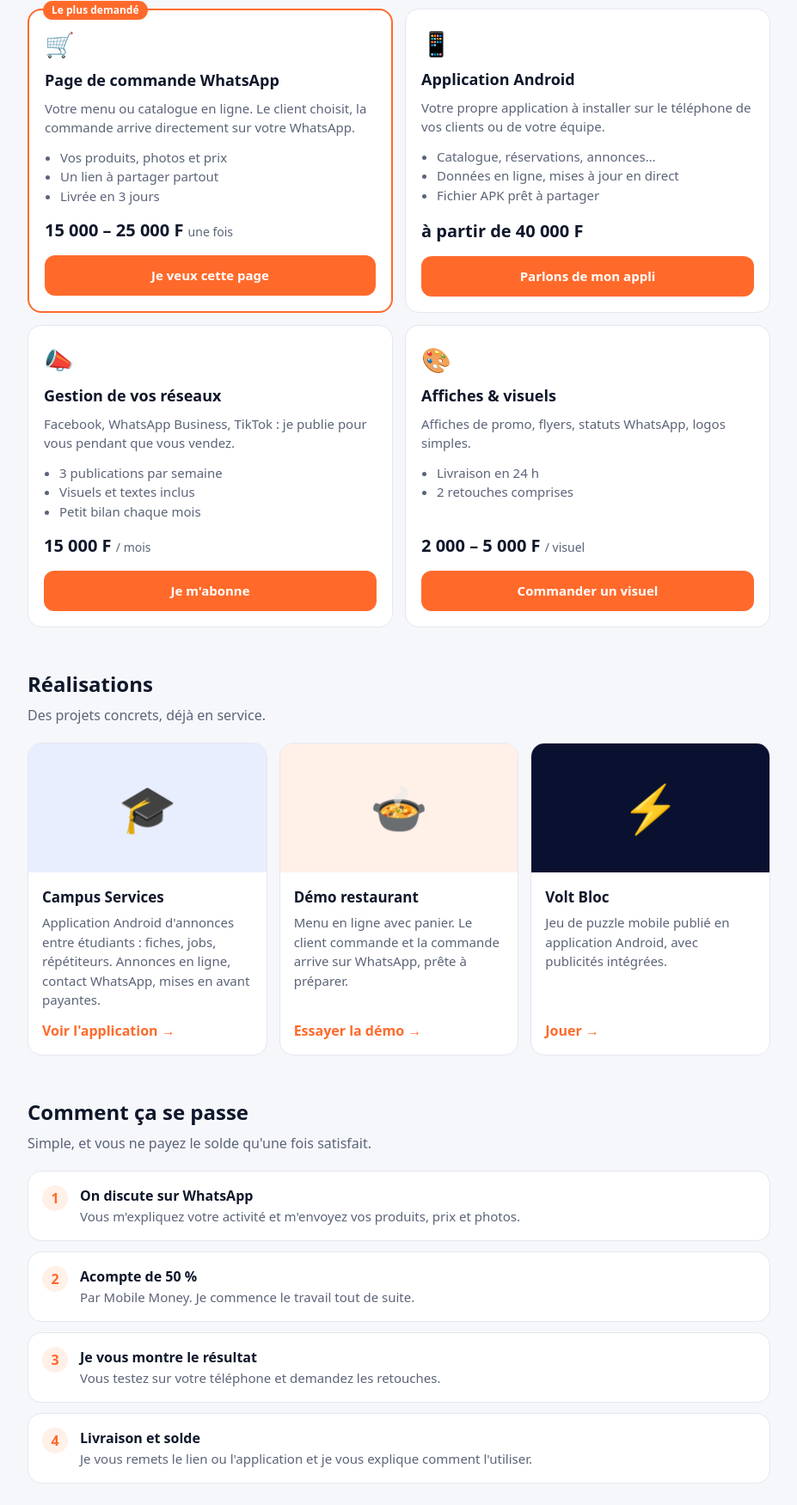
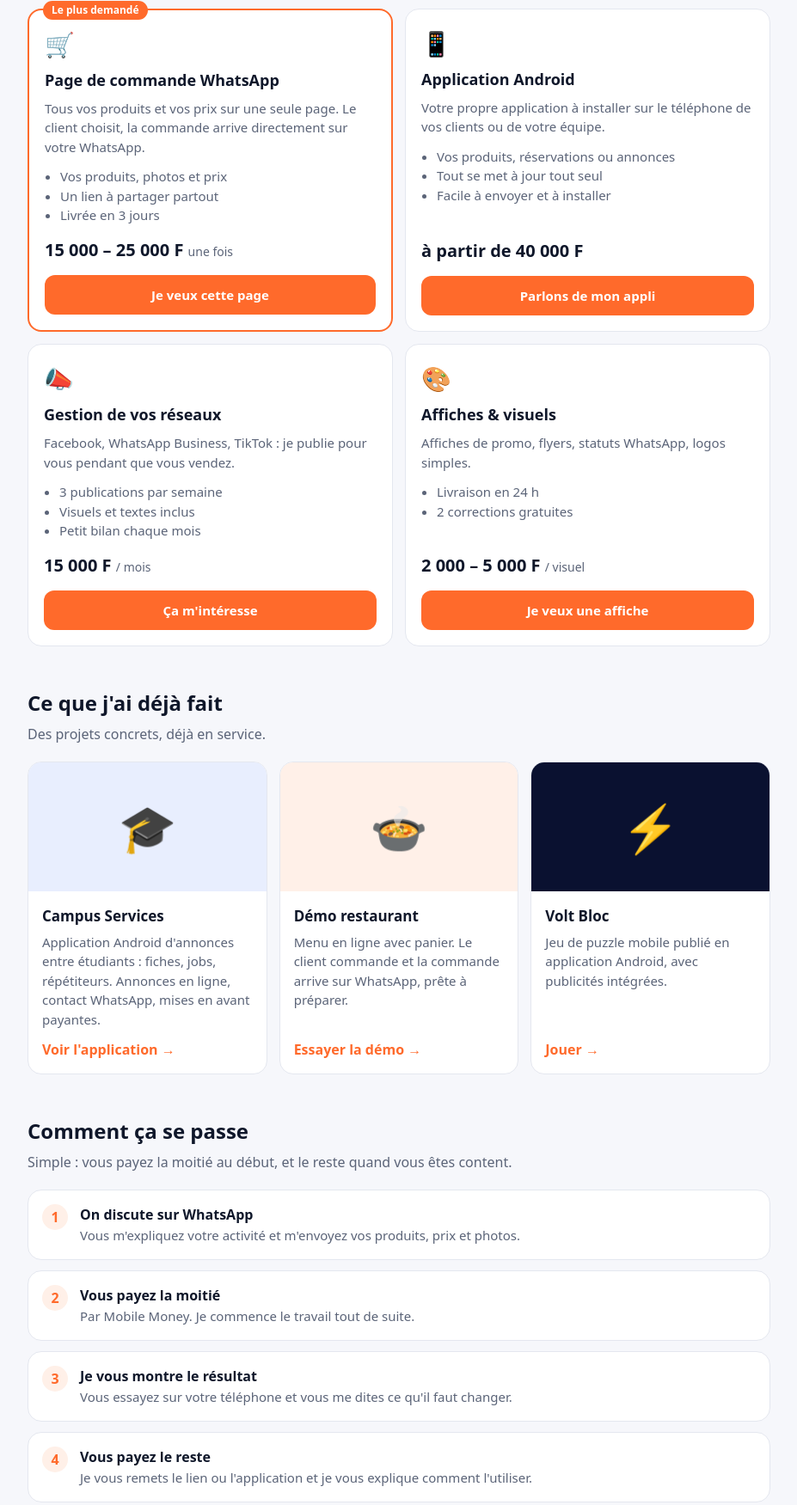
Before and after one commit to prunelhoungue-lang/volt-bloc, a website: page services/index.html in a window 1280 px wide. Shown: the part 463-2214 px from the top of the page at 86% size, without its empty margins (176-1103 px from the left). Drawn offline with Linux system fonts and the light colour scheme.

Commit message:
Services page: plainer wording, WhatsApp contact button
Co-Authored-By: Claude Opus 5.5 <noreply@anthropic.com>
Claude-Session: https://claude.ai/code/session_0151kXSDTyRF3d3gQnvQH7ry

```diff
--- a/services/index.html
+++ b/services/index.html
@@ -67,7 +67,7 @@ footer{text-align:center;color:var(--mute);font-size:13px;padding:0 0 calc(30px
   <h1>Vos clients commandent <em>sur WhatsApp</em>, en 2 clics.</h1>
   <p>Je crée des pages de commande, des applications Android et je gère vos réseaux sociaux. Simple, rapide, à petit prix.</p>
   <div class="cta">
-   <a class="btn wa" data-wa="Bonjour, je veux un devis pour mon commerce.">💬 Demander un devis</a>
+   <a class="btn wa" data-wa="Bonjour Prinel, je voudrais savoir combien ça coûte pour mon commerce.">💬 Me contacter sur WhatsApp</a>
    <a class="btn ghost" href="demo-resto/">👀 Voir une démo</a>
   </div>
  </div>
@@ -82,7 +82,7 @@ footer{text-align:center;color:var(--mute);font-size:13px;padding:0 0 calc(30px
    <div class="card hl">
     <div class="ic">🛒</div>
     <h3>Page de commande WhatsApp</h3>
-    <p>Votre menu ou catalogue en ligne. Le client choisit, la commande arrive directement sur votre WhatsApp.</p>
+    <p>Tous vos produits et vos prix sur une seule page. Le client choisit, la commande arrive directement sur votre WhatsApp.</p>
     <ul><li>Vos produits, photos et prix</li><li>Un lien à partager partout</li><li>Livrée en 3 jours</li></ul>
     <div class="price">15 000 – 25 000 F <small>une fois</small></div>
     <a class="btn pri" data-wa="Bonjour, je suis intéressé(e) par une page de commande WhatsApp.">Je veux cette page</a>
@@ -91,7 +91,7 @@ footer{text-align:center;color:var(--mute);font-size:13px;padding:0 0 calc(30px
     <div class="ic">📱</div>
     <h3>Application Android</h3>
     <p>Votre propre application à installer sur le téléphone de vos clients ou de votre équipe.</p>
-    <ul><li>Catalogue, réservations, annonces…</li><li>Données en ligne, mises à jour en direct</li><li>Fichier APK prêt à partager</li></ul>
+    <ul><li>Vos produits, réservations ou annonces</li><li>Tout se met à jour tout seul</li><li>Facile à envoyer et à installer</li></ul>
     <div class="price">à partir de 40 000 F</div>
     <a class="btn pri" data-wa="Bonjour, je voudrais une application Android pour mon activité.">Parlons de mon appli</a>
    </div>
@@ -101,21 +101,21 @@ footer{text-align:center;color:var(--mute);font-size:13px;padding:0 0 calc(30px
     <p>Facebook, WhatsApp Business, TikTok : je publie pour vous pendant que vous vendez.</p>
     <ul><li>3 publications par semaine</li><li>Visuels et textes inclus</li><li>Petit bilan chaque mois</li></ul>
     <div class="price">15 000 F <small>/ mois</small></div>
-    <a class="btn pri" data-wa="Bonjour, je veux confier la gestion de mes réseaux sociaux.">Je m'abonne</a>
+    <a class="btn pri" data-wa="Bonjour, je veux confier la gestion de mes réseaux sociaux.">Ça m'intéresse</a>
    </div>
    <div class="card">
     <div class="ic">🎨</div>
     <h3>Affiches & visuels</h3>
     <p>Affiches de promo, flyers, statuts WhatsApp, logos simples.</p>
-    <ul><li>Livraison en 24 h</li><li>2 retouches comprises</li></ul>
+    <ul><li>Livraison en 24 h</li><li>2 corrections gratuites</li></ul>
     <div class="price">2 000 – 5 000 F <small>/ visuel</small></div>
-    <a class="btn pri" data-wa="Bonjour, j'ai besoin d'une affiche.">Commander un visuel</a>
+    <a class="btn pri" data-wa="Bonjour, j'ai besoin d'une affiche.">Je veux une affiche</a>
    </div>
   </div>
  </section>
 
  <section id="realisations">
-  <h2>Réalisations</h2>
+  <h2>Ce que j'ai déjà fait</h2>
   <p class="sub">Des projets concrets, déjà en service.</p>
   <div class="grid g3">
    <div class="work">
@@ -147,27 +147,27 @@ footer{text-align:center;color:var(--mute);font-size:13px;padding:0 0 calc(30px
 
  <section id="comment">
   <h2>Comment ça se passe</h2>
-  <p class="sub">Simple, et vous ne payez le solde qu'une fois satisfait.</p>
+  <p class="sub">Simple : vous payez la moitié au début, et le reste quand vous êtes content.</p>
   <div class="steps">
    <div><b>On discute sur WhatsApp</b><span>Vous m'expliquez votre activité et m'envoyez vos produits, prix et photos.</span></div>
-   <div><b>Acompte de 50 %</b><span>Par Mobile Money. Je commence le travail tout de suite.</span></div>
-   <div><b>Je vous montre le résultat</b><span>Vous testez sur votre téléphone et demandez les retouches.</span></div>
-   <div><b>Livraison et solde</b><span>Je vous remets le lien ou l'application et je vous explique comment l'utiliser.</span></div>
+   <div><b>Vous payez la moitié</b><span>Par Mobile Money. Je commence le travail tout de suite.</span></div>
+   <div><b>Je vous montre le résultat</b><span>Vous essayez sur votre téléphone et vous me dites ce qu'il faut changer.</span></div>
+   <div><b>Vous payez le reste</b><span>Je vous remets le lien ou l'application et je vous explique comment l'utiliser.</span></div>
   </div>
  </section>
 
  <section id="faq">
   <h2>Questions fréquentes</h2>
   <details><summary>Je n'y connais rien en informatique, c'est grave ?</summary><p>Pas du tout. Je m'occupe de tout, vous recevez simplement un lien ou une application prête à l'emploi.</p></details>
-  <details><summary>Et si je veux changer mes prix ou mes produits ?</summary><p>Les petites mises à jour du premier mois sont offertes. Ensuite, un forfait d'entretien est possible.</p></details>
+  <details><summary>Et si je veux changer mes prix ou mes produits ?</summary><p>Les petites mises à jour du premier mois sont offertes. Ensuite, c'est un petit prix à chaque changement.</p></details>
   <details><summary>Comment je paie ?</summary><p>Par Mobile Money ou en espèces : 50 % au début, 50 % à la livraison.</p></details>
   <details><summary>En combien de temps c'est prêt ?</summary><p>3 jours pour une page de commande, 1 à 2 semaines pour une application.</p></details>
  </section>
 
  <div class="final">
   <h2>Prêt à vendre plus ?</h2>
-  <p>Écrivez-moi, le devis est gratuit et sans engagement.</p>
-  <a class="btn wa" data-wa="Bonjour, je veux un devis pour mon commerce.">💬 Me contacter sur WhatsApp</a>
+  <p>Écrivez-moi pour connaître le prix. C'est gratuit, et vous n'êtes obligé de rien.</p>
+  <a class="btn wa" data-wa="Bonjour Prinel, je voudrais savoir combien ça coûte pour mon commerce.">💬 Me contacter sur WhatsApp</a>
  </div>
 </main>
 
```
